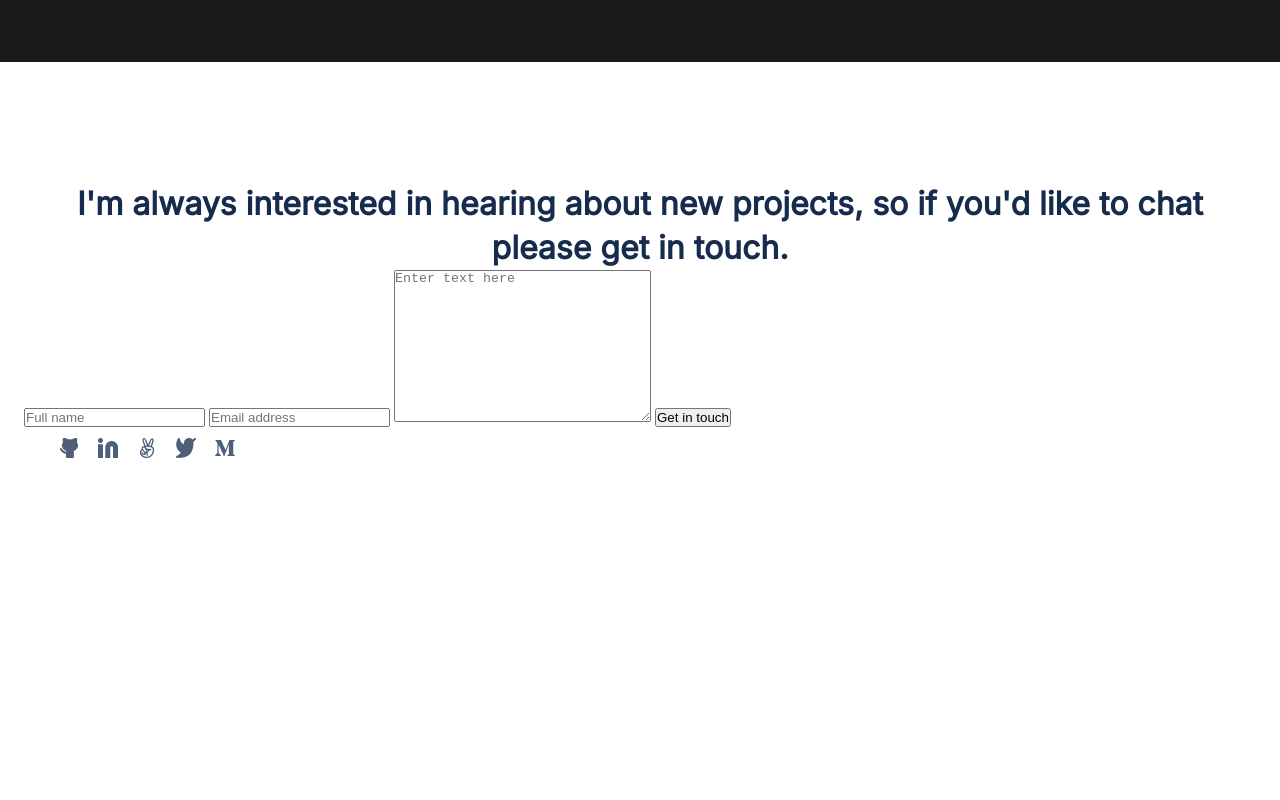
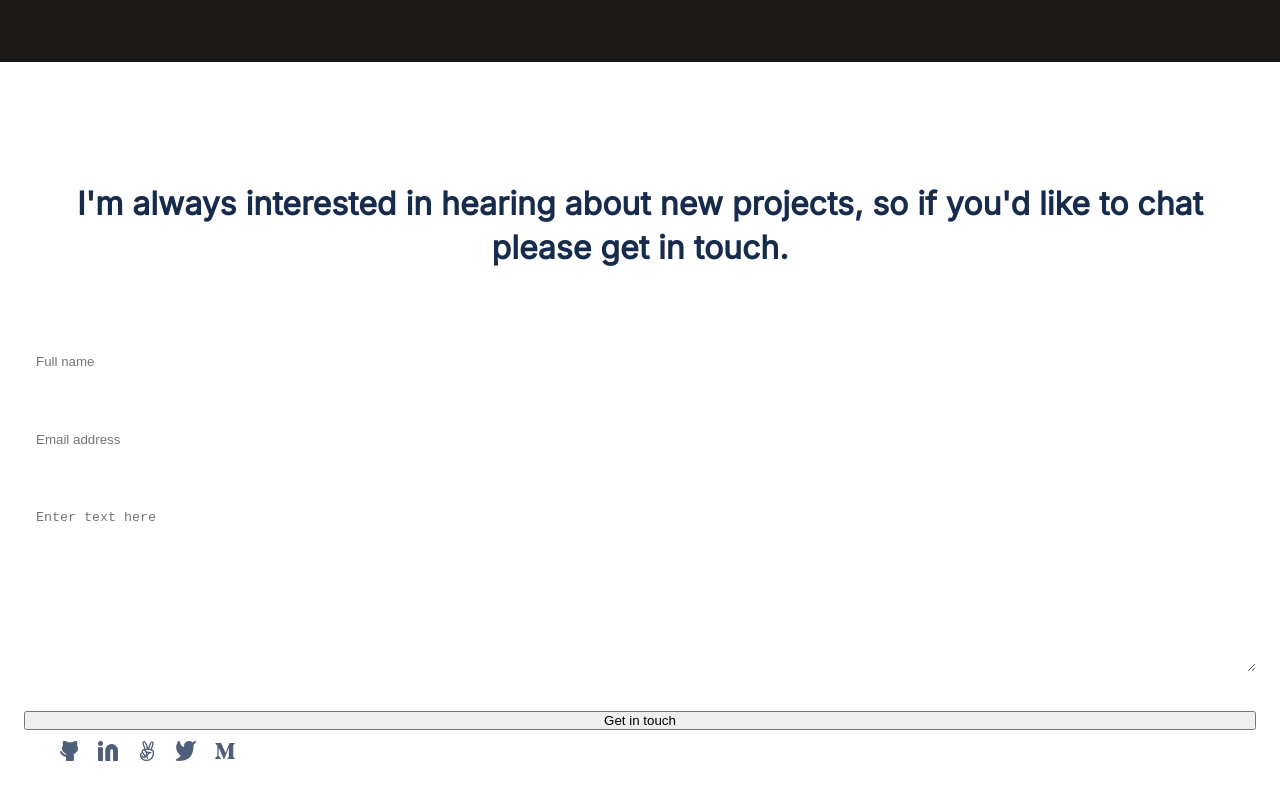
Before and after one commit to zmekonnen251/portofolio-website, a website: page index.html in a window 1280 px wide. Shown: the part 5004-5804 px from the top of the page. Before the commit the page ends 5601 px from the top, so only its background shows below. Drawn offline with Linux system fonts and the light colour scheme.

Commit message:
add styling for the contact form

```diff
--- a/index.html
+++ b/index.html
@@ -241,9 +241,21 @@
       </h3>
 
       <form action="" class="contact_form">
-        <input type="text" placeholder="Full name" required maxlength="30" />
-        <input type="email" placeholder="Email address" required />
+        <input
+          class="name"
+          type="text"
+          placeholder="Full name"
+          required
+          maxlength="30"
+        />
+        <input
+          class="email"
+          type="email"
+          placeholder="Email address"
+          required
+        />
         <textarea
+          class="message"
           name="message"
           id="message"
           cols="30"
--- a/style.css
+++ b/style.css
@@ -412,7 +412,7 @@ button:hover {
 }
 
 .contact_section h3 {
-  color: #172B4D;
+  color: #172b4d;
   font-family: Inter, Verdana, Geneva, Tahoma, sans-serif;
   font-style: normal;
   font-weight: bold;
@@ -420,3 +420,17 @@ button:hover {
   line-height: 44px;
   text-align: center;
 }
+
+.contact_form {
+  display: flex;
+  flex-direction: column;
+  gap: 39px;
+  margin-top: 72px;
+}
+
+.email,
+.name,
+.message {
+  border: none;
+  padding: 12px;
+}
```
